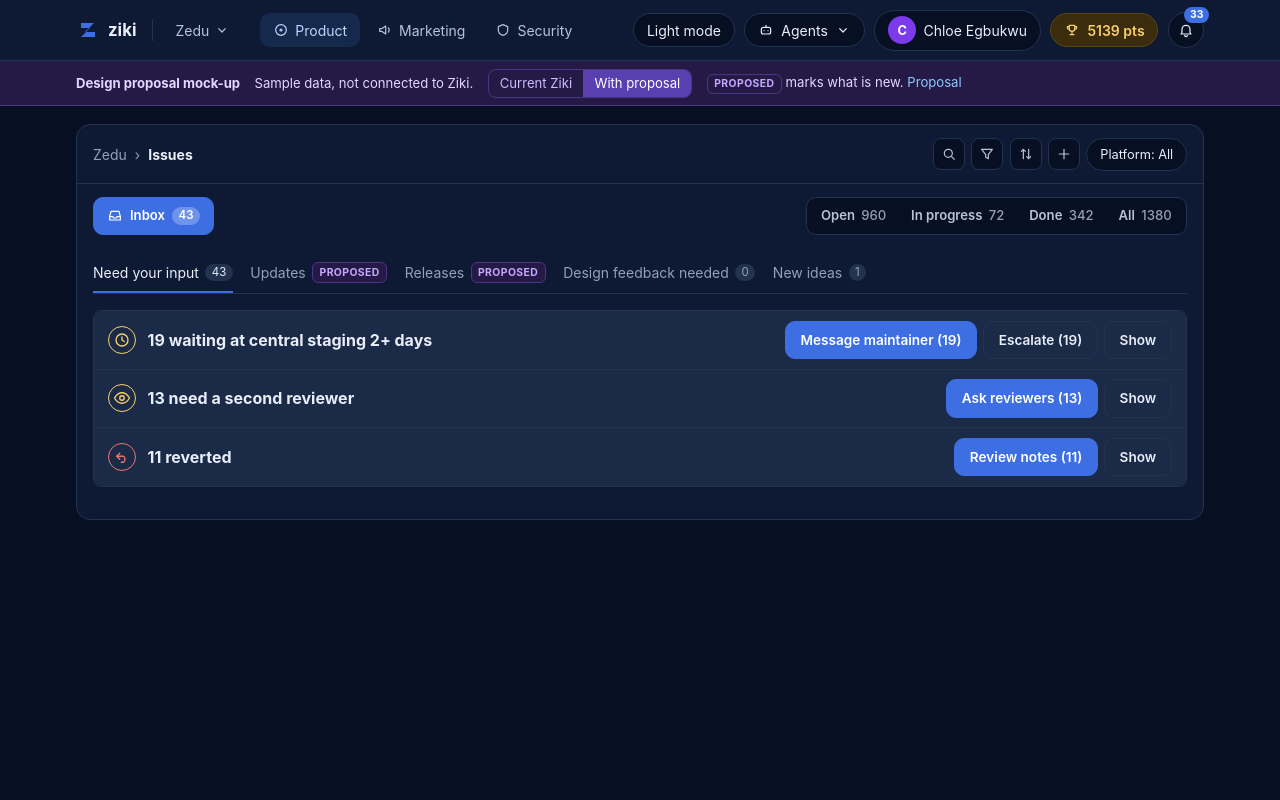
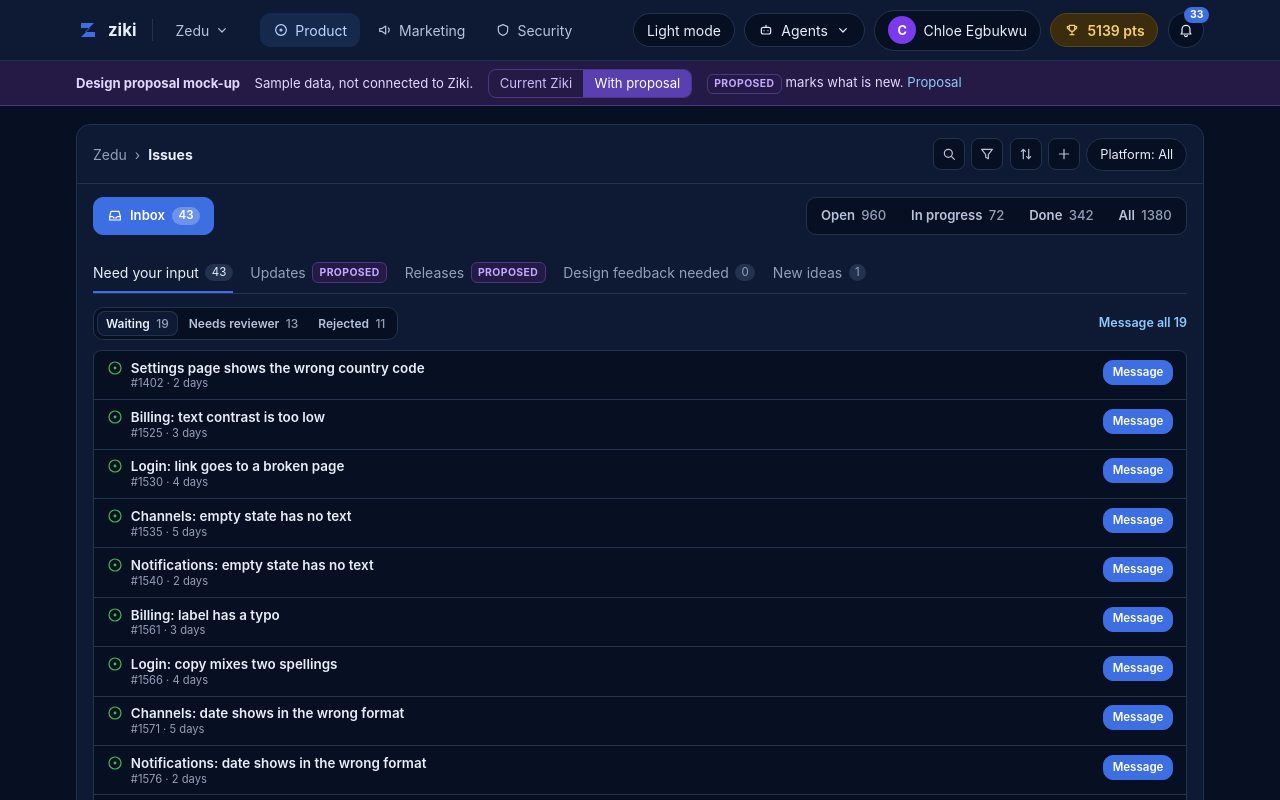
Before and after one commit to Chloetrini/ziki-merge-flow-mockup, a Next.js app: page /issues in a window 1280 px wide. Shown: the top 800 px of the page. Built offline with nearby package versions, Linux system fonts and the light colour scheme.

Commit message:
Simplify the Inbox to plain GitHub-style rows with GitHub's state icons; Updates is history only; Releases as stage pills and a list

```diff
--- a/app/globals.css
+++ b/app/globals.css
@@ -389,3 +389,61 @@ details summary { cursor: pointer; color: var(--link); margin-top: .8rem; font-s
   .grows li .when { display: none; }
   .grows li .rowbtns { grid-column: 4; }
 }
+
+/* Releases table */
+.stagetable { width: 100%; border-collapse: collapse; border: 1px solid var(--border); border-radius: 8px; overflow: hidden; background: var(--bg); }
+.stagetable th, .stagetable td { text-align: left; padding: .7rem .9rem; border-bottom: 1px solid var(--border); white-space: nowrap; }
+.stagetable th { background: var(--surface-2); color: var(--muted-2); font-size: .75rem; font-weight: 600; letter-spacing: .04em; text-transform: uppercase; }
+.stagetable tr:last-child td { border-bottom: 0; }
+.stagetable td:not(:first-child), .stagetable th:not(:first-child) { text-align: center; width: 7.5rem; }
+.rowmain .meta { white-space: normal; }
+
+/* Releases list */
+.pills button { background: none; border: 0; color: var(--muted); padding: .3rem .7rem; border-radius: 8px; font-weight: 600; font-size: .82rem; display: inline-flex; gap: .4rem; }
+.pills button:hover { background: var(--surface-2); }
+.pills button.on { background: var(--surface); color: var(--text); box-shadow: inset 0 0 0 1px var(--border); }
+.rlist { list-style: none; margin: .8rem 0 0; padding: 0; border: 1px solid var(--border); border-radius: 8px; overflow: hidden; background: var(--bg); }
+.rrow { display: grid; grid-template-columns: auto 1fr auto; gap: .7rem; align-items: start; padding: .7rem .9rem; border-bottom: 1px solid var(--border); }
+.rrow:last-child { border-bottom: 0; }
+.rrow .rowmain .meta { white-space: normal; }
+
+/* select bar and notification rows */
+.bulkbar { display: flex; align-items: center; gap: .9rem; margin-top: .8rem; padding: .5rem .9rem; background: var(--surface-2); border: 1px solid var(--border); border-bottom: 0; border-radius: 8px 8px 0 0; }
+.bulkbar label { display: inline-flex; align-items: center; gap: .4rem; font-weight: 600; }
+.bulkbar .btn { margin-left: auto; }
+.nlist { margin-top: 0; border-radius: 0 0 8px 8px; }
+.nrow { grid-template-columns: auto 8px auto 1fr auto; }
+@media (max-width: 800px) { .nrow { grid-template-columns: auto 8px auto 1fr; } .nrow .rowbtns { grid-column: 4; } }
+
+/* smaller icons, no blue dot */
+.sicon svg { width: 13px; height: 13px; padding: 3px; }
+.nrow { grid-template-columns: auto auto 1fr auto; gap: .55rem; }
+@media (max-width: 800px) { .nrow { grid-template-columns: auto auto 1fr; } .nrow .rowbtns { grid-column: 3; } }
+.rowmain .meta { font-size: .76rem; }
+
+/* compact sizing for the new Inbox parts */
+.rrow { padding: .45rem .7rem; gap: .5rem; }
+.rowmain .ttl { font-size: .84rem; font-weight: 600; margin: 0; line-height: 1.25; }
+.rowmain .meta { font-size: .7rem; line-height: 1.25; }
+.rrow .small-btn, .bulkbar .small-btn { padding: .18rem .55rem; font-size: .72rem; }
+.sicon svg { width: 11px; height: 11px; padding: 2px; }
+.bulkbar { padding: .35rem .7rem; font-size: .78rem; gap: .7rem; }
+.bulkbar input, .nrow input[type=checkbox] { width: 14px; height: 14px; }
+.pills button { padding: .22rem .55rem; font-size: .75rem; }
+.rlist { margin-top: .6rem; }
+.nlist { margin-top: 0; }
+.panel { margin: .8rem 1rem; }
+
+@media (max-width: 800px) { .nrow { grid-template-columns: auto auto 1fr auto; } .nrow .rowbtns { grid-column: auto; } }
+
+/* GitHub's own state colours and icons: plain, no ring */
+:root, :root[data-theme='dark'] { --gh-green: #3fb950; --gh-purple: #a371f7; --gh-red: #f85149; }
+:root[data-theme='light'] { --gh-green: #1a7f37; --gh-purple: #8250df; --gh-red: #cf222e; }
+.sicon.green { color: var(--gh-green); }
+.sicon.purple { color: var(--gh-purple); }
+.sicon.red { color: var(--gh-red); }
+.sicon svg { width: 16px; height: 16px; padding: 0; border: 0; border-radius: 0; box-sizing: border-box; }
+.rrow { padding: .55rem .8rem; }
+.pillrow { display: flex; align-items: center; justify-content: space-between; gap: .8rem; flex-wrap: wrap; }
+.linkbtn { background: none; border: 0; color: var(--link); font-size: .78rem; font-weight: 600; padding: 0; }
+.linkbtn:hover { text-decoration: underline; }
--- a/app/issues/page.js
+++ b/app/issues/page.js
@@ -8,13 +8,13 @@ import { Chip, Icon } from '../../components/Marks';
 import ReasonModal from '../../components/ReasonModal';
 import SendModal from '../../components/SendModal';
 
-const KIND = { moved: 1, waiting: 1, reverted: 1 };
+const KIND = { moved: 1, waiting: 1, reverted: 1, live: 1 };
 
 // What each kind of stuck fix needs from a person: one title, one action.
 const GROUPS = {
   nudge: { title: (n) => `${n} waiting at central staging 2+ days`, act: (n) => `Message maintainer (${n})`, secondary: (n) => `Escalate (${n})`, row: 'Message' },
   unstick: { title: (n) => `${n} need a second reviewer`, act: (n) => `Ask reviewers (${n})`, row: 'Ask' },
-  reverted: { title: (n) => `${n} reverted`, act: (n) => `Approve notes (${n})`, row: 'Approve' },
+  reverted: { title: (n) => `${n} rejected, with a note from the agent`, act: (n) => `Approve notes (${n})`, row: 'Approve' },
 };
 
 // Where a fix is in the release path, or null if it has not reached the first gate.
@@ -33,8 +33,9 @@ function releaseLoc(f) {
 
 // GitHub-style: a small icon says the state; the words are in the tooltip.
 const STATE = {
-  nudge: ['clock', 'Waiting 2+ days', 'amber'], unstick: ['eye', 'Needs a second reviewer', 'amber'],
-  reverted: ['undo', 'Reverted', 'red'], moved: ['arrow', 'On its way', 'blue'], waiting: ['clock', 'Waiting', 'amber'], live: ['check', 'Live', 'green'], needs: ['alert', 'Needs you', 'amber'],
+  nudge: ['gh-open', 'Waiting 2+ days', 'green'], unstick: ['gh-open', 'Needs a second reviewer', 'green'],
+  reverted: ['gh-closed', 'Rejected', 'red'], moved: ['gh-merge', 'On its way', 'purple'], waiting: ['gh-open', 'Waiting', 'green'],
+  live: ['gh-done', 'Live', 'purple'], needs: ['gh-open', 'Needs you', 'green'],
 };
 function StateIcon({ kind, word }) {
   const [icon, label, tone] = STATE[kind];
@@ -46,123 +47,55 @@ const REASON = { nudge: 'Waiting for the maintainer', unstick: 'Needs a second i
 const where = (f) => GATES.find((g) => g.key === releaseLoc(f)?.gate)?.label || 'Review';
 
 function RowAction({ f, dispatch, onReview, onSend }) {
-  if (f.needs === 'nudge') return <button className="btn small-btn" onClick={() => onSend('nudge', [f])}>Message maintainer</button>;
-  if (f.needs === 'unstick') return <button className="btn small-btn" onClick={() => onSend('unstick', [f])}>Ask reviewer</button>;
-  if (onReview) return <button className="btn small-btn" onClick={() => onReview(f)}>Review note</button>;
-  return <button className="btn small-btn" onClick={() => dispatch({ type: 'resubmit', id: f.id, reason: f.proposedReason, rule: f.proposedRule })}>Approve note</button>;
+  if (f.needs === 'nudge') return <button className="btn small-btn" title="Message the maintainer" onClick={() => onSend('nudge', [f])}>Message</button>;
+  if (f.needs === 'unstick') return <button className="btn small-btn" title="Ask a reviewer" onClick={() => onSend('unstick', [f])}>Ask</button>;
+  if (onReview) return <button className="btn small-btn" title="Review the agent's note" onClick={() => onReview(f)}>Review</button>;
+  return <button className="btn small-btn" title="Approve the agent's note" onClick={() => dispatch({ type: 'resubmit', id: f.id, reason: f.proposedReason, rule: f.proposedRule })}>Approve</button>;
 }
 
-function Group({ kind, items, dispatch, onReview, onSend }) {
-  const [open, setOpen] = useState(false);
-  const [off, setOff] = useState({});
-  const g = GROUPS[kind];
-  const picked = items.filter((f) => !off[f.id]);
-  const n = picked.length;
-  const run = (escalate) => (kind === 'reverted' ? dispatch({ type: 'bulk', needs: kind, ids: picked.map((f) => f.id) }) : onSend(kind, picked, escalate));
-  return (
-    <li className="group">
-      <div className="group-head">
-        <StateIcon kind={kind} />
-        <strong className="gtitle">{g.title(items.length)}</strong>
-        <div className="gbtns">
-          {kind === 'reverted' && !open ? (
-            <button className="btn primary" onClick={() => setOpen(true)}>Review notes ({items.length})</button>
-          ) : (
-            <>
-              <button className="btn primary" disabled={!n} onClick={() => run(false)}>{g.act(n)}</button>
-              {g.secondary && <button className="btn ghost" disabled={!n} onClick={() => run(true)}>{g.secondary(n)}</button>}
-            </>
-          )}
-          <button className="btn ghost" aria-expanded={open} onClick={() => setOpen(!open)}>{open ? 'Hide' : 'Show'}</button>
-        </div>
-      </div>
-      {open && (
-        <ul className="grows">
-          {items.map((f) => (
-            <li key={f.id}>
-              <input type="checkbox" aria-label={`Include #${f.number}`} checked={!off[f.id]} onChange={() => setOff({ ...off, [f.id]: !off[f.id] })} />
-              <span className="unread" aria-label="Needs you" />
-              <StateIcon kind={kind} />
-              <span className="rowmain">
-                <span className="meta">{where(f)} – #{f.number}</span>
-                <Link className="ttl" href={`/issues/${f.number}`}>{f.title}</Link>
-                <span className="reason">{kind === 'reverted' ? <><strong>Went wrong:</strong> {f.proposedReason} <strong>Rule:</strong> {f.proposedRule}</> : REASON[kind]}</span>
-              </span>
-              <span className="when">{f.since}</span>
-              <span className="rowbtns">
-                {kind === 'reverted' && <button className="btn ghost small-btn" onClick={() => onReview(f)}>Edit</button>}
-                <RowAction f={f} dispatch={dispatch} onSend={onSend} />
-              </span>
-            </li>
-          ))}
-        </ul>
-      )}
-    </li>
-  );
-}
+const PILL = { nudge: 'Waiting', unstick: 'Needs reviewer', reverted: 'Rejected' };
 
+// Need your input: Ziki's filter pills, then plain rows, like GitHub's notifications.
 function NeedInput() {
   const { fixes, proposed, dispatch } = useStore();
   const gate = useSearchParams().get('gate');
   const gateLabel = GATES.find((g) => g.key === gate)?.label;
   const [modal, setModal] = useState(null);
   const [send, setSend] = useState(null);
+  const [pick, setPick] = useState(null);
   const needs = proposed ? fixes.filter((f) => f.state === 'needs-you' && (!gateLabel || releaseLoc(f)?.gate === gate)) : [];
-  const groups = ['nudge', 'unstick', 'reverted'].map((k) => [k, needs.filter((f) => f.needs === k)]).filter(([, items]) => items.length).sort((a, b) => b[1].length - a[1].length);
+  const kinds = ['nudge', 'unstick', 'reverted'].filter((k) => needs.some((f) => f.needs === k));
+  const kind = kinds.includes(pick) ? pick : kinds[0];
+  const items = needs.filter((f) => f.needs === kind);
+  if (!kinds.length) return <div className="empty"><strong>Nothing here right now.</strong>No agent is waiting on an answer.</div>;
   return (
     <>
-      {groups.length === 0 ? (
-        <div className="empty"><strong>Nothing here right now.</strong>No agent is waiting on an answer.</div>
-      ) : (
-        <>
-          {gateLabel && <p className="filterbar">Showing only <strong>{gateLabel}</strong> <Link href="/issues">Show all</Link></p>}
-          <ul className="groups">{groups.map(([k, items]) => <Group key={k} kind={k} items={items} dispatch={dispatch} onReview={setModal} onSend={(kind, its, escalate) => setSend({ kind, items: its, escalate })} />)}</ul>
-        </>
-      )}
-      {modal && (
-        <ReasonModal
-          title={`#${modal.number} was reverted`}
-          reason={modal.proposedReason}
-          rule={modal.proposedRule}
-          confirmLabel="Approve and resubmit"
-          onClose={() => setModal(null)}
-          onConfirm={(reason, rule) => { dispatch({ type: 'resubmit', id: modal.id, reason, rule }); setModal(null); }}
-        />
-      )}
-      {send && (
-        <SendModal kind={send.kind} items={send.items} escalate={send.escalate} onClose={() => setSend(null)}
-          onSend={() => { dispatch({ type: 'bulk', needs: send.kind, ids: send.items.map((f) => f.id), escalate: send.escalate }); setSend(null); }} />
-      )}
-    </>
-  );
-}
-
-// Updates: what the agents did. Anything still waiting on you has its button right here.
-function Updates() {
-  const { fixes, feed, dispatch } = useStore();
-  const [modal, setModal] = useState(null);
-  const [send, setSend] = useState(null);
-  const byId = Object.fromEntries(fixes.map((f) => [f.id, f]));
-  const rows = feed.filter((u) => u.kind in KIND);
-  return (
-    <>
-      <ul className="feed">
-        {rows.slice(0, 12).map((u) => {
-          const fix = byId[u.fixId];
-          const needsYou = fix && fix.state === 'needs-you';
-          return (
-            <li key={u.id} className="update">
-              <StateIcon kind={u.kind} word />
-              <span className="utext">{fix ? <Link href={`/issues/${fix.number}`}><span className="num">#{fix.number}</span> {fix.title}</Link> : <strong>{u.agent}</strong>}<span className="muted small"> · {u.text}</span></span>
-              <span className="muted small">{u.time}</span>
-              {needsYou ? <RowAction f={fix} dispatch={dispatch} onReview={setModal} onSend={(kind, its) => setSend({ kind, items: its })} /> : <span />}
-            </li>
-          );
-        })}
+      {gateLabel && <p className="filterbar">Showing only <strong>{gateLabel}</strong> <Link href="/issues">Show all</Link></p>}
+      <div className="pillrow">
+        <span className="pills" role="group" aria-label="Reason">
+          {kinds.map((k) => (
+            <button key={k} type="button" className={kind === k ? 'on' : ''} aria-pressed={kind === k} onClick={() => setPick(k)}>
+              {PILL[k]} <span className="n">{needs.filter((f) => f.needs === k).length}</span>
+            </button>
+          ))}
+        </span>
+        {kind !== 'reverted' && <button type="button" className="linkbtn" onClick={() => setSend({ kind, items })}>{kind === 'nudge' ? 'Message all' : 'Ask for all'} {items.length}</button>}
+      </div>
+      <ul className="rlist">
+        {items.map((f) => (
+          <li key={f.id} className="rrow">
+            <StateIcon kind={kind} />
+            <span className="rowmain">
+              <Link className="ttl" href={`/issues/${f.number}`}>{f.title}</Link>
+              <span className="meta">#{f.number} · {kind === 'reverted' ? 'Note ready' : f.since}</span>
+            </span>
+            <span className="rowbtns"><RowAction f={f} dispatch={dispatch} onReview={setModal} onSend={(k, its) => setSend({ kind: k, items: its })} /></span>
+          </li>
+        ))}
       </ul>
       {modal && (
         <ReasonModal
-          title={`#${modal.number} was reverted`}
+          title={`#${modal.number} was rejected`}
           reason={modal.proposedReason}
           rule={modal.proposedRule}
           confirmLabel="Approve and resubmit"
@@ -178,38 +111,80 @@ function Updates() {
   );
 }
 
-// Releases: one row per stage, like a GitHub list. Anything stuck links to the fixes that need you.
-function Releases() {
-  const { fixes } = useStore();
-  const placed = fixes.map((f) => ({ f, loc: releaseLoc(f) }));
-  const Count = ({ kind, n }) => { const [icon, label, tone] = STATE[kind]; return <span className={`sicon ${tone}`} title={label}><Icon name={icon} />{n} <span className="sword">{label.toLowerCase()}</span></span>; };
+// Updates: what the agents already did. History only, so no buttons. Anything waiting on you is in Need your input.
+function Updates() {
+  const { fixes, feed } = useStore();
+  const byId = Object.fromEntries(fixes.map((f) => [f.id, f]));
+  const rows = feed.filter((u) => u.kind in KIND && !(byId[u.fixId] && byId[u.fixId].state === 'needs-you'));
   return (
-    <ul className="stages">
-      {GATES.map((g) => {
-        const here = placed.filter((p) => p.loc && p.loc.gate === g.key);
-        const count = (k) => here.filter((p) => p.loc.kind === k).length;
-        const stuck = here.filter((p) => p.f.state === 'needs-you').length;
-        const rest = here.filter((p) => p.loc.kind !== 'live');
+    <ul className="rlist">
+      {rows.slice(0, 12).map((u) => {
+        const fix = byId[u.fixId];
         return (
-          <li key={g.key} className="stage">
-            <div className="stage-head">
-              <strong>{g.label}</strong>
-              <span className="scounts">
-                <Count kind="moved" n={here.filter((p) => p.loc.kind !== 'live' && p.f.state !== 'needs-you').length} />
-                {g.key === 'production' && <Count kind="live" n={count('live')} />}
-              </span>
-              {stuck > 0 && <Link className="btn small-btn" href={`/issues?gate=${g.key}`}>{stuck} need you →</Link>}
-            </div>
-            {rest.length > 0 && (
-              <details>
-                <summary>Show {rest.length}</summary>
-                <ul className="glist">{rest.map(({ f }) => <li key={f.id}><StateIcon kind={f.state === 'needs-you' ? 'needs' : 'moved'} /><Link href={`/issues/${f.number}`}><span className="num">#{f.number}</span> {f.title}</Link></li>)}</ul>
-              </details>
-            )}
+          <li key={u.id} className="rrow">
+            <StateIcon kind={u.kind} />
+            <span className="rowmain">
+              {fix ? <Link className="ttl" href={`/issues/${fix.number}`}>{fix.title}</Link> : <strong className="ttl">{u.agent}</strong>}
+              <span className="meta">{fix ? `#${fix.number} · ` : ''}{u.text} · {u.time}</span>
+            </span>
           </li>
         );
       })}
     </ul>
+  );
+}
+
+// Releases: Ziki's own filter pills (one per stage), then a plain list of rows, like GitHub's lists.
+function Releases() {
+  const { fixes, dispatch } = useStore();
+  const [stage, setStage] = useState('central');
+  const [all, setAll] = useState(false);
+  const [modal, setModal] = useState(null);
+  const [send, setSend] = useState(null);
+  const placed = fixes.map((f) => ({ f, loc: releaseLoc(f) }));
+  const inStage = (g) => placed.filter((p) => p.loc && p.loc.gate === g && p.loc.kind !== 'live').map((p) => p.f);
+  const live = placed.filter((p) => p.loc && p.loc.kind === 'live').length;
+  const rows = [...inStage(stage)].sort((a, b) => (b.state === 'needs-you') - (a.state === 'needs-you'));
+  const shown = all ? rows : rows.slice(0, 8);
+  return (
+    <>
+      <span className="pills" role="group" aria-label="Stage">
+        {GATES.map((g) => (
+          <button key={g.key} type="button" className={stage === g.key ? 'on' : ''} aria-pressed={stage === g.key} onClick={() => { setStage(g.key); setAll(false); }}>
+            {g.label} <span className="n">{inStage(g.key).length}</span>
+          </button>
+        ))}
+      </span>
+      <ul className="rlist">
+        {shown.map((f) => (
+          <li key={f.id} className="rrow">
+            <StateIcon kind={f.state === 'needs-you' ? 'needs' : 'moved'} />
+            <span className="rowmain">
+              <Link className="ttl" href={`/issues/${f.number}`}>{f.title}</Link>
+              <span className="meta">#{f.number} · {f.state === 'needs-you' ? (f.needs === 'reverted' ? 'Rejected, note ready' : REASON[f.needs]) : 'On its way'} · {f.since}</span>
+            </span>
+            {f.state === 'needs-you' && <span className="rowbtns"><RowAction f={f} dispatch={dispatch} onReview={setModal} onSend={(kind, its) => setSend({ kind, items: its })} /></span>}
+          </li>
+        ))}
+        {rows.length === 0 && <li className="rrow"><span className="muted">Nothing at this stage.</span></li>}
+      </ul>
+      {rows.length > 8 && <button className="btn ghost" style={{ marginTop: '.6rem' }} onClick={() => setAll(!all)}>{all ? 'Show fewer' : `Show all ${rows.length}`}</button>}
+      <p className="muted small" style={{ marginTop: '.6rem' }}>{live} fixes are live. Finished work is not listed.</p>
+      {modal && (
+        <ReasonModal
+          title={`#${modal.number} was rejected`}
+          reason={modal.proposedReason}
+          rule={modal.proposedRule}
+          confirmLabel="Approve and resubmit"
+          onClose={() => setModal(null)}
+          onConfirm={(reason, rule) => { dispatch({ type: 'resubmit', id: modal.id, reason, rule }); setModal(null); }}
+        />
+      )}
+      {send && (
+        <SendModal kind={send.kind} items={send.items} onClose={() => setSend(null)}
+          onSend={() => { dispatch({ type: 'bulk', needs: send.kind, ids: send.items.map((f) => f.id) }); setSend(null); }} />
+      )}
+    </>
   );
 }
 
--- a/app/proposal/page.js
+++ b/app/proposal/page.js
@@ -11,7 +11,7 @@ export default function Proposal() {
 
       <h2>The problem</h2>
       <p>
-        Agents do the work. But after a fix leaves for GitHub, the person who owns the agent cannot see what happens to it, and when it is stuck or reverted
+        Agents do the work. But after a fix leaves for GitHub, the person who owns the agent cannot see what happens to it, and when it is stuck or rejected
         they find out late, by accident, and with no way to act on it from Ziki.
       </p>
       {MY_PROBLEM.map((t, i) => <p key={i}>{t}</p>)}
@@ -23,8 +23,8 @@ export default function Proposal() {
       <ol>
         <li><strong>The Inbox shows only what needs me, as a few groups.</strong> Each group says why in one line and has one button: &ldquo;19 waiting at central staging 2+ days&rdquo; &rarr; <em>Message maintainer (19)</em>. Open a group to see its fixes as normal Ziki rows, and untick any you want to leave out. It still reads the same with 200 fixes.</li>
         <li><strong>Every status has an action.</strong> In Updates, a fix that is waiting on me has its button on the row. Releases shows counts per stage, with a link to just the fixes stuck there. Finished work is only a number.</li>
-        <li><strong>A revert is explained by the agent, not by me.</strong> The agent proposes what went wrong and a rule for next time. I approve it or edit it, and it is added to the Project notes.</li>
-        <li><strong>A journey on each fix after its pull request</strong>, one line per step, with a button on the step that is stuck or reverted.</li>
+        <li><strong>A fix that is rejected is explained by the agent, not by me.</strong> The agent proposes what went wrong and a rule for next time. I approve it or edit it, and it is added to the Project notes.</li>
+        <li><strong>A journey on each fix after its pull request</strong>, one line per step, with a button on the step that is stuck or rejected.</li>
       </ol>
 
       <h2>What Ziki already has</h2>
--- a/components/Marks.jsx
+++ b/components/Marks.jsx
@@ -32,6 +32,10 @@ export const Icon = ({ name }) => {
     undo: <><path d="M9 7L5 11l4 4" /><path d="M5 11h9a5 5 0 010 8h-3" /></>,
     arrow: <><path d="M5 12h14" /><path d="M13 6l6 6-6 6" /></>,
     check: <path d="M5 12l4 4 10-10" />,
+    'gh-open': <><circle cx="12" cy="12" r="9" /><circle cx="12" cy="12" r="2.2" fill="currentColor" stroke="none" /></>,
+    'gh-done': <><circle cx="12" cy="12" r="9" /><path d="M8 12.5l3 3 5-6" /></>,
+    'gh-closed': <><circle cx="12" cy="12" r="9" /><path d="M9 9l6 6M15 9l-6 6" /></>,
+    'gh-merge': <><circle cx="7" cy="6" r="2" /><circle cx="7" cy="18" r="2" /><circle cx="17" cy="12" r="2" /><path d="M7 8v8M9 12h6" /></>,
     alert: <><circle cx="12" cy="12" r="8" /><path d="M12 8v5M12 16h.01" /></>,
   }[name];
   return (
--- a/components/Timeline.jsx
+++ b/components/Timeline.jsx
@@ -3,13 +3,13 @@ import { useState } from 'react';
 import { GATES } from '../lib/data';
 
 const ICON = { done: '✓', active: '●', blocked: '!', pending: '', reverted: '↺' };
-const WORD = { done: 'Done', active: 'In progress', blocked: 'Stuck', pending: 'Not yet', reverted: 'Reverted' };
+const WORD = { done: 'Done', active: 'In progress', blocked: 'Stuck', pending: 'Not yet', reverted: 'Rejected' };
 
 // One short line per step.
 function detail(f, step) {
   const gate = GATES.find((g) => g.key === step.key);
   if (step.status === 'blocked') return `Stuck. ${f.holder}.`;
-  if (step.status === 'reverted') return 'Reverted. The agent has proposed a note.';
+  if (step.status === 'reverted') return 'Rejected. The agent has proposed a note.';
   if (step.status === 'active') return gate ? `Held by the ${gate.holder.toLowerCase()}.` : `${f.agent} is on it.`;
   if (step.status === 'pending') return 'Not started yet.';
   return 'Done.';
```
Also changed, not shown: lib/data.js, lib/store.js.
